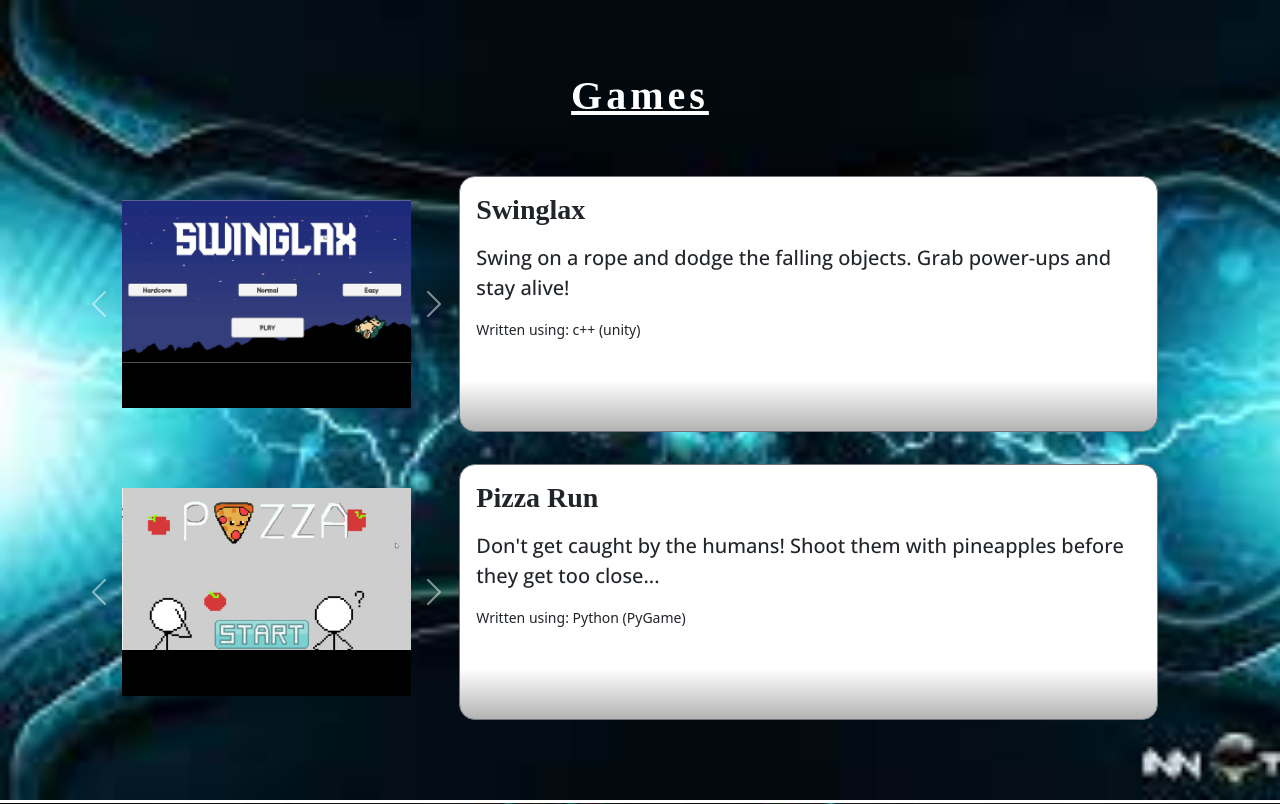
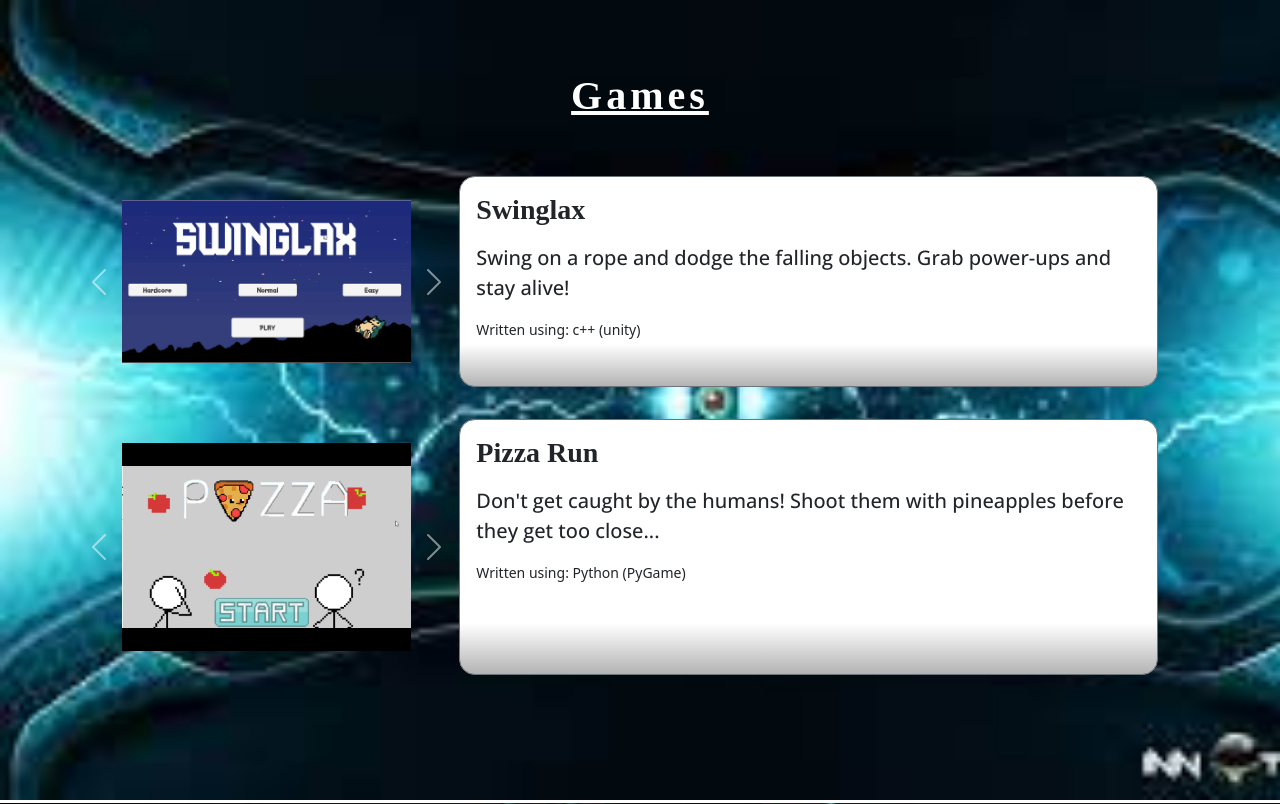
Before and after one commit to imcoolthanks/Personal-Website, a Flask app: page /portfolio in a window 1280 px wide. Shown: the part 56-860 px from the top of the page. Run offline with Flask 2, Linux system fonts and the light colour scheme; data comes from the database, SQL or seed files in the repository; some web fonts are replaced.

Commit message:
Uploaded all images

```diff
--- a/Webpages/static/css/portfolio.css
+++ b/Webpages/static/css/portfolio.css
@@ -71,6 +71,8 @@
 .carousel-inner img {
     object-fit: contain;
     max-height: 100%;
+    max-width: 100%;
+    height: 100%;
 }
 
 /* Cards */
```
Also changed, not shown: Webpages/static/Images/portfolio/AlarmClock/2.png (added), Webpages/static/Images/portfolio/AlarmClock/3.png (added), Webpages/static/Images/portfolio/ExpenseTracker/3.png (added), Webpages/static/Images/portfolio/PizzaRun/2.png (added), Webpages/static/Images/portfolio/PizzaRun/3.png (added), Webpages/static/Images/portfolio/Swinglax/2.png (added), Webpages/static/Images/portfolio/Swinglax/3.png (added), 1 other file.
